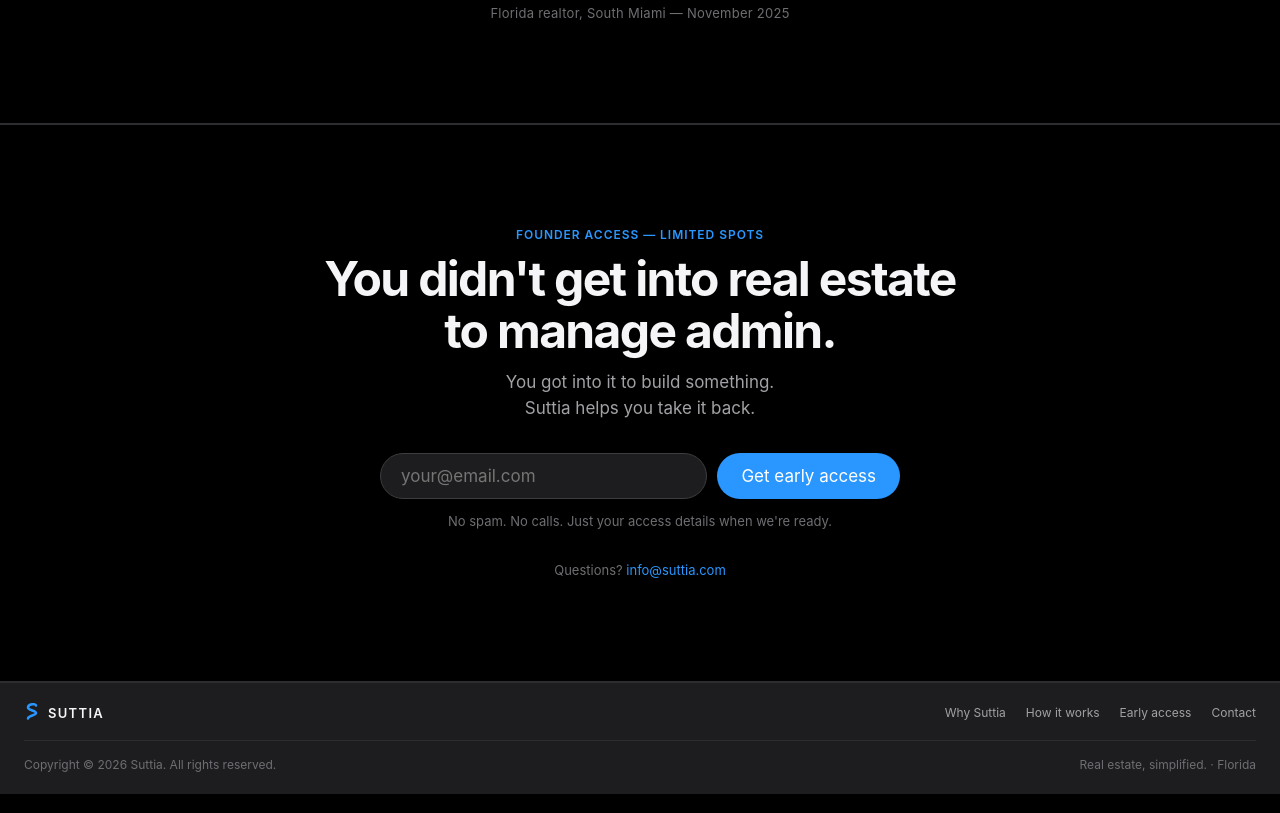
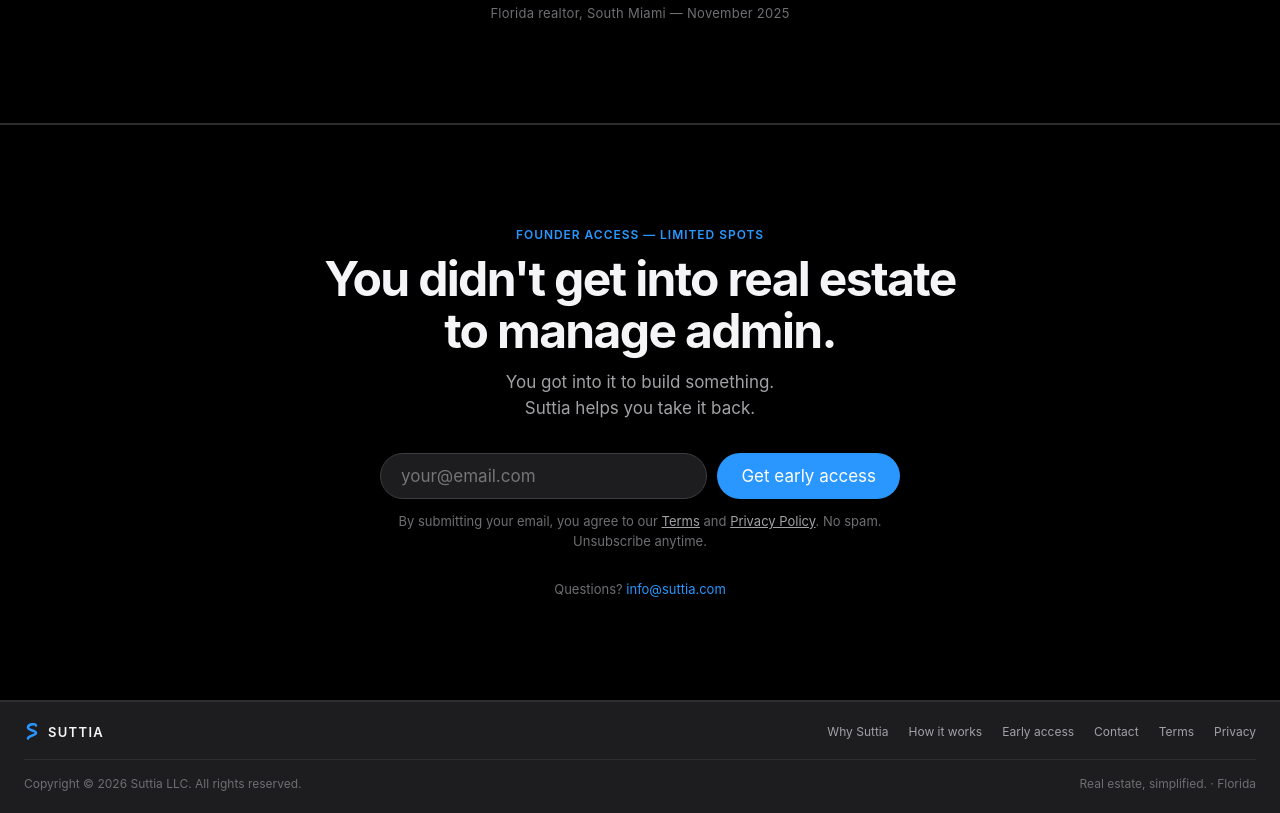
Before and after one commit to yanez-cesar/suttia-web, a plain HTML site: page index.html in a window 1280 px wide. Shown: the part 4445-5258 px from the top of the page. Drawn offline with Linux system fonts and the light colour scheme.

Commit message:
Update index.html

```diff
--- a/index.html
+++ b/index.html
@@ -945,7 +945,7 @@
           style="flex:1; min-width:220px; background:var(--gray-1); border:0.5px solid var(--gray-3); border-radius:980px; padding:12px 20px; font-size:17px; font-family:inherit; color:var(--white); outline:none;" />
         <button class="btn-primary" onclick="joinWaitlist()">Get early access</button>
       </div>
-      <p style="font-size:13px; color:var(--gray-4); margin-top:12px;">No spam. No calls. Just your access details when we're ready.</p>
+      <p style="font-size:13px; color:var(--gray-4); margin-top:12px; line-height:1.55;">By submitting your email, you agree to our <a href="/terms.html" style="color:var(--gray-5); text-decoration:underline;">Terms</a> and <a href="/privacy.html" style="color:var(--gray-5); text-decoration:underline;">Privacy Policy</a>. No spam. Unsubscribe anytime.</p>
       <p id="waitlist-success" style="display:none; font-size:19px; color:var(--blue); margin-top:16px; font-weight:500;">You're in. We'll be in touch. ✦</p>
     </div>
     <p style="font-size: 13px; color: var(--gray-4); margin-top: 28px;">Questions? <a href="mailto:info@suttia.com" style="color: var(--blue); text-decoration: none;">info@suttia.com</a></p>
@@ -965,10 +965,12 @@
         <a href="#how">How it works</a>
         <a href="#apply">Early access</a>
         <a href="mailto:info@suttia.com">Contact</a>
+        <a href="/terms.html">Terms</a>
+        <a href="/privacy.html">Privacy</a>
       </div>
     </div>
     <div class="footer-bottom">
-      <p class="footer-copy">Copyright © 2026 Suttia. All rights reserved.</p>
+      <p class="footer-copy">Copyright © 2026 Suttia LLC. All rights reserved.</p>
       <p class="footer-sub">Real estate, simplified. · Florida</p>
     </div>
   </footer>
```
